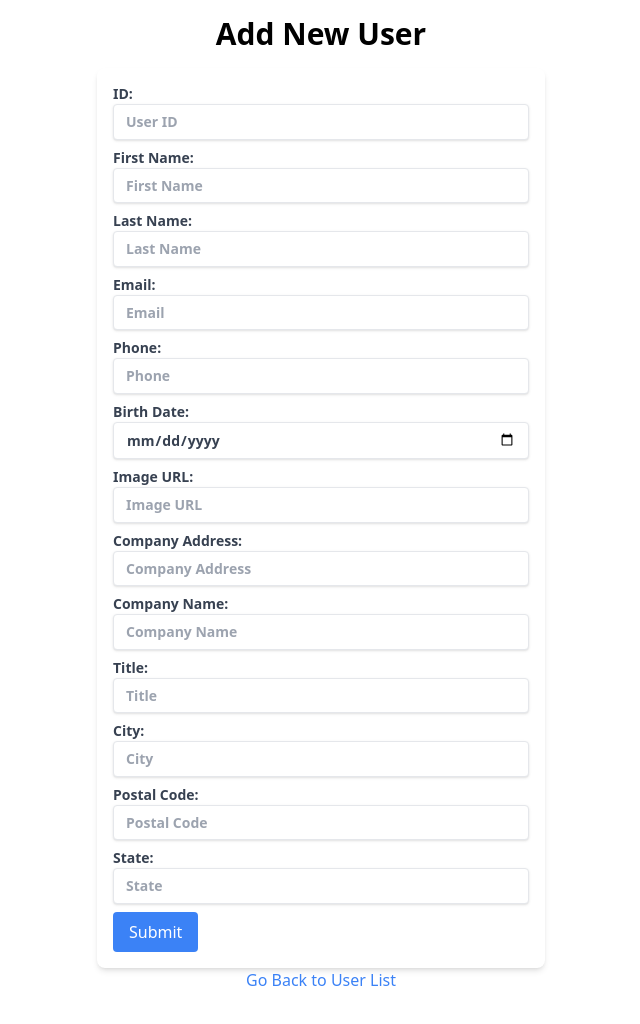
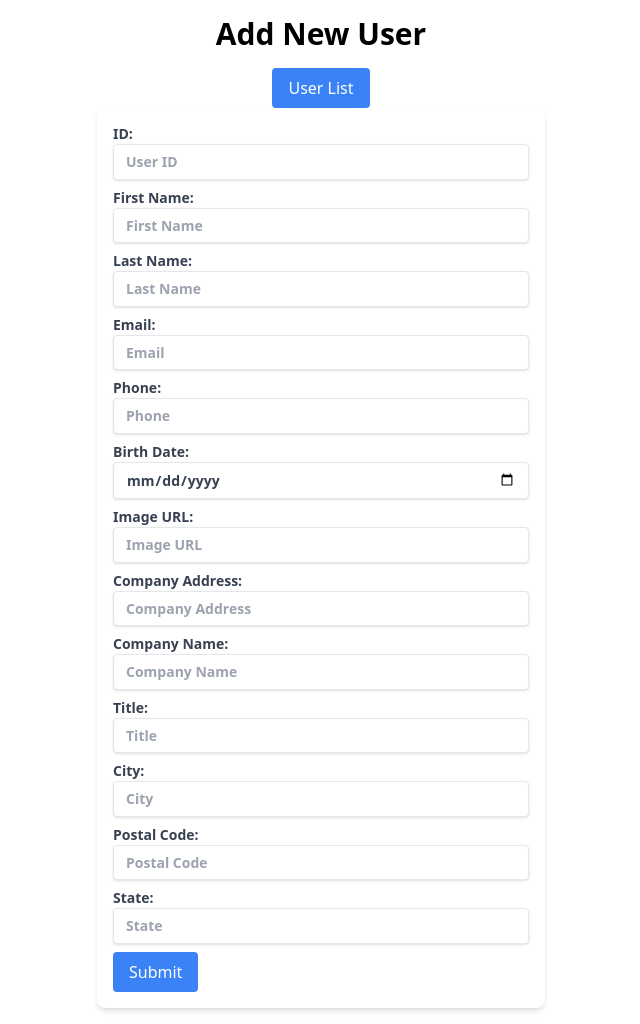
Before and after one commit to abufahimkhan/userlist, a React (Vite) app: page /add-user in a window 1280 px wide. Shown: the whole page, without its empty margins (319-959 px from the left). Built offline with nearby package versions, Linux system fonts and the light colour scheme.

Commit message:
5th commit

```diff
--- a/src/components/UserForm.jsx
+++ b/src/components/UserForm.jsx
@@ -106,6 +106,11 @@ export default function UserForm() {
     return (
         <div className="container mx-auto p-4">
             <h2 className="text-3xl font-bold mb-4 text-center">Add New User</h2>
+            <Link to="/" className="block text-center text-blue-500 hover:underline">
+                <button type="submit" className="bg-blue-500 text-white py-2 px-4 rounded hover:bg-blue-600 transition duration-300">
+                    User List
+                    </button>
+                </Link>
             <form className="max-w-md mx-auto p-4 bg-white shadow-md rounded-lg" onSubmit={handleFormSubmit}>
 
                 {/* Input fields for user details */}
@@ -258,8 +263,9 @@ export default function UserForm() {
 
                 {/* Submit button */}
                 <button type="submit" className="bg-blue-500 text-white py-2 px-4 rounded hover:bg-blue-600 transition duration-300">Submit</button>
+
             </form>
-            <Link to="/" className="block text-center text-blue-500 hover:underline">Go Back to User List</Link>
+
         </div>
     );
 }
```
